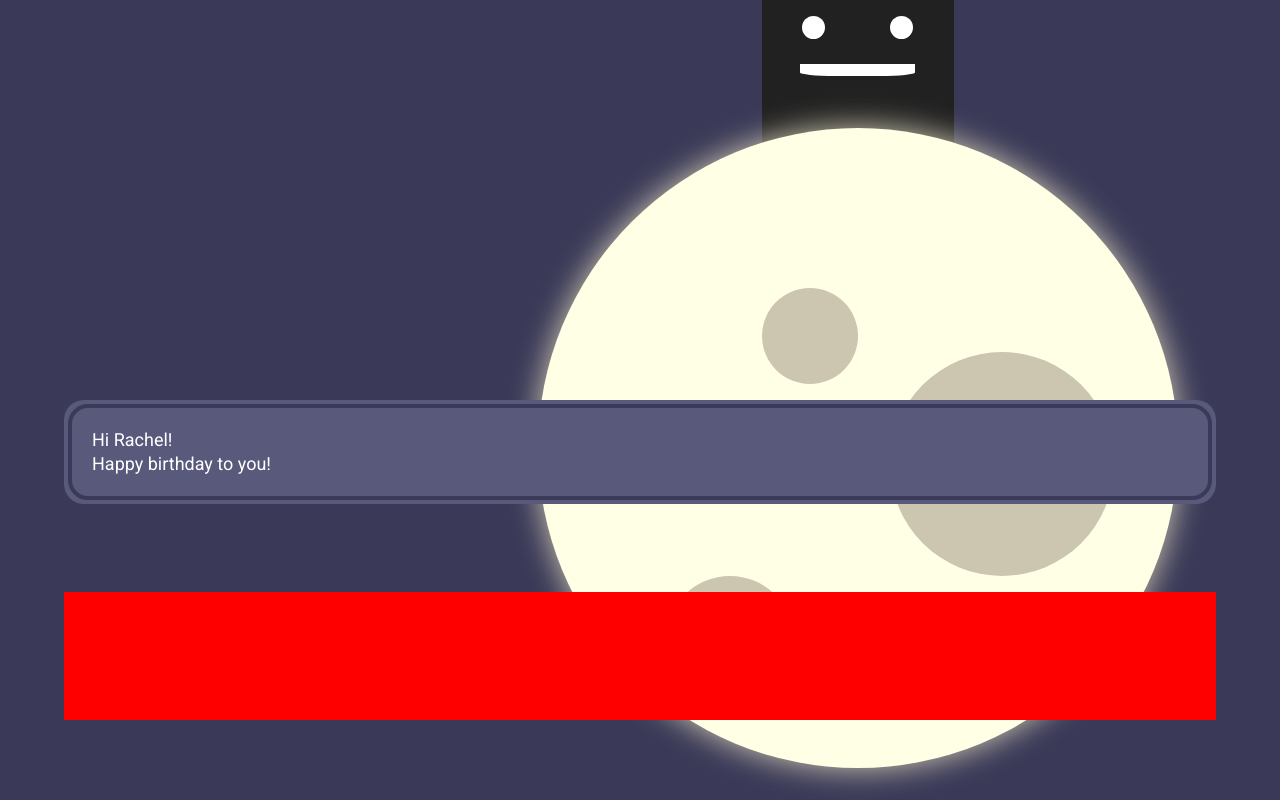
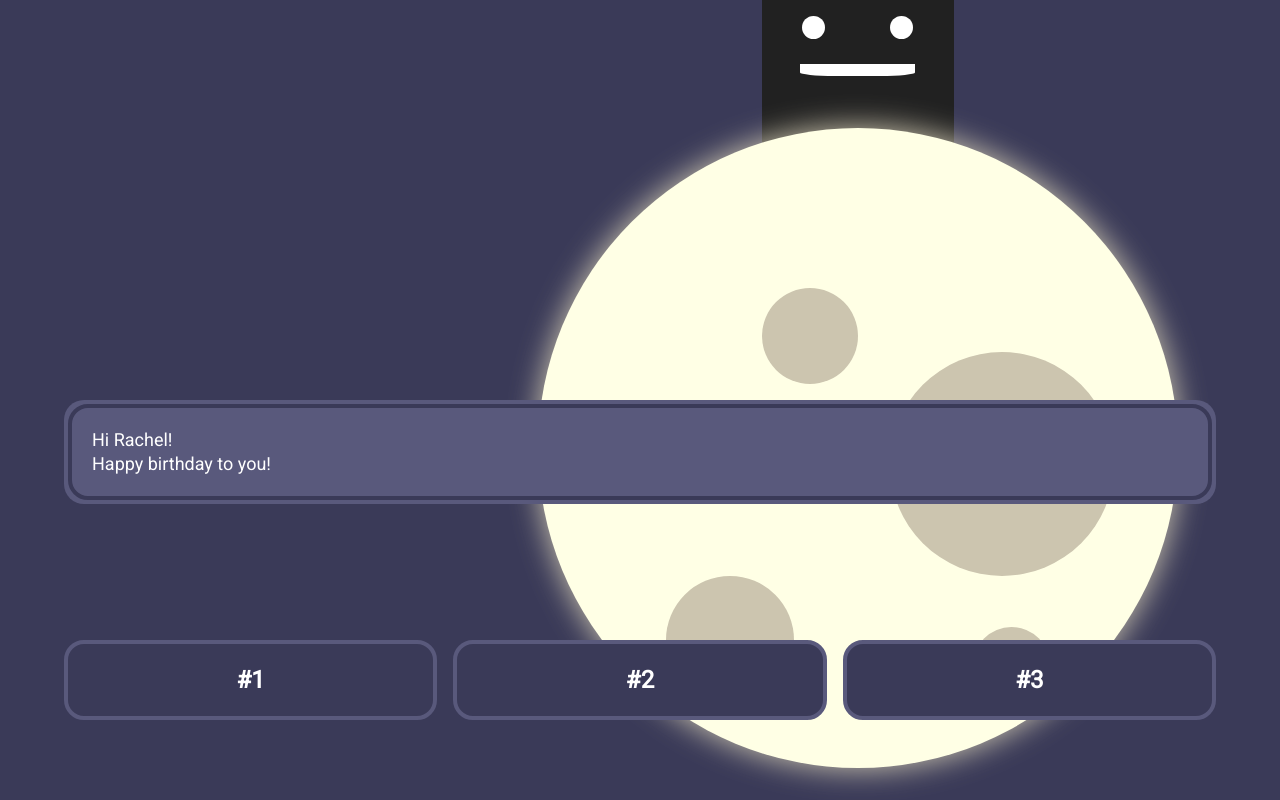
Before and after one commit to flaranda/happy-birthday-rachel, a Next.js app: page / in a window 1280 px wide. Built offline with nearby package versions, Linux system fonts and the light colour scheme.

Commit message:
feat(index): add animations to index

```diff
--- /dev/null
+++ b/src/components/Button.tsx
@@ -0,0 +1,39 @@
+import styled from 'styled-components';
+
+import { Color } from '../constants/Color';
+
+interface ButtonProps {
+  text: string;
+  onClick: () => void;
+}
+
+export const Button: React.FC<ButtonProps> = (props: ButtonProps) => {
+  return (
+    <ButtonBody onClick={props.onClick}>
+      <ButtonText>{props.text}</ButtonText>
+    </ButtonBody>
+  );
+};
+
+const ButtonBody = styled.div`
+  width: 100%;
+  height: 100%;
+  border-radius: 20px;
+  border: 4px solid ${Color.DialogBackground};
+  background-color: ${Color.SkyBackground};
+  padding: 24px;
+  text-align: center;
+
+  &:active {
+    background-color: ${Color.DialogBackground};
+  }
+`;
+
+const ButtonText = styled.p`
+  color: ${Color.White};
+  font-size: 24px;
+  line-height: 24px;
+  font-family: 'Roboto', sans-serif;
+  font-weight: bold;
+  white-space: pre-line;
+`;
--- a/src/components/Cat.tsx
+++ b/src/components/Cat.tsx
@@ -18,8 +18,8 @@ export const Cat: React.FC = () => {
     <>
       <CatBody>
         <CatHat />
-        <CatEye isLeft isBlinking={isBlinking} />
-        <CatEye isRight isBlinking={isBlinking} />
+        <CatEye position="left" isBlinking={isBlinking} />
+        <CatEye position="right" isBlinking={isBlinking} />
         <CatMouth />
       </CatBody>
     </>
@@ -81,19 +81,18 @@ const CatHat = styled.div`
 
 interface CatEyeProps {
   isBlinking: boolean;
-  isLeft?: boolean;
-  isRight?: boolean;
+  position: 'left' | 'right';
 }
 
-const CatEye = styled.div<CatEyeProps>`
+const CatEye = styled.div`
   position: absolute;
   height: 12%;
   width: 12%;
   background: ${Color.White};
   border-radius: 100%;
   top: 25%;
-  left: ${(props: CatEyeProps) => props.isLeft && '21%'};
-  right: ${(props: CatEyeProps) => props.isRight && '21%'};
+  left: ${(props: CatEyeProps) => props.position === 'left' && '21%'};
+  right: ${(props: CatEyeProps) => props.position === 'right' && '21%'};
   visibility: ${(props: CatEyeProps) =>
     props.isBlinking ? 'hidden' : 'visible'};
 `;
--- a/src/components/Dialog.tsx
+++ b/src/components/Dialog.tsx
@@ -7,11 +7,9 @@ interface DialogProps {
 
 export const Dialog: React.FC<DialogProps> = (props: DialogProps) => {
   return (
-    <>
-      <DialogBody>
-        <DialogText>{props.text}</DialogText>
-      </DialogBody>
-    </>
+    <DialogBody>
+      <DialogText>{props.text}</DialogText>
+    </DialogBody>
   );
 };
 
@@ -19,9 +17,8 @@ const DialogBody = styled.div`
   width: 100%;
   height: 100%;
   border-radius: 20px;
-  background-color: #59597c;
+  background-color: ${Color.DialogBackground};
   padding: 4px;
-  max-height: 104px;
 `;
 
 const DialogText = styled.p`
@@ -32,5 +29,5 @@ const DialogText = styled.p`
   white-space: pre-line;
   border-radius: 20px;
   padding: 20px;
-  border: 4px solid ${Color.Background};
+  border: 4px solid ${Color.SkyBackground};
 `;
--- a/src/components/GlobalStyles.tsx
+++ b/src/components/GlobalStyles.tsx
@@ -14,7 +14,7 @@ export const GlobalStyles: GlobalStyleComponent<
   body {
     width: 100%;
     height: 100%;
-    background-color: ${Color.Background};
+    background-color: ${Color.SkyBackground};
   }
 
   * {
--- a/src/constants/Color.ts
+++ b/src/constants/Color.ts
@@ -1,9 +1,10 @@
 export enum Color {
-  Background = '#3a3a58',
+  SkyBackground = '#3a3a58',
+  Cat = '#212121',
+  CatHat = '#f5a8b9',
   Cloud = '#c5cae9',
+  DialogBackground = '#59597c',
   MoonPrimary = '#ffffe5',
   MoonSecondary = '#ccc5af',
-  Cat = '#212121',
-  CatHat = '#f5a8b9',
   White = '#fff',
 }
--- a/src/pages/index.tsx
+++ b/src/pages/index.tsx
@@ -1,15 +1,48 @@
 import styled from 'styled-components';
+import { motion, Variants } from 'framer-motion';
+
 import { Cat } from '../components/Cat';
 import { Cloud } from '../components/Cloud';
 import { Dialog } from '../components/Dialog';
 import { Moon } from '../components/Moon';
 import { DialogTexts } from '../constants/DialogTexts';
+import { Button } from '../components/Button';
 
 const Index: React.FC = () => {
+  const moonContainerVariants: Variants = {
+    show: {
+      top: '16%',
+      transition: {
+        duration: 1,
+        delayChildren: 3,
+        delay: 1,
+      },
+    },
+    hide: {
+      top: '120%',
+    },
+  };
+
+  const catContainerVariants: Variants = {
+    show: {
+      top: '-25%',
+      transition: {
+        duration: 1,
+      },
+    },
+    hide: {
+      top: '20%',
+    },
+  };
+
   return (
     <Container>
-      <MoonContainer>
-        <CatContainer>
+      <MoonContainer
+        variants={moonContainerVariants}
+        animate="show"
+        initial="hide"
+      >
+        <CatContainer variants={catContainerVariants}>
           <Cat />
         </CatContainer>
         <Moon />
@@ -17,7 +50,11 @@ const Index: React.FC = () => {
       <DialogContainer>
         <Dialog text={DialogTexts.WELCOME_01} />
       </DialogContainer>
-      <ButtonsContainer></ButtonsContainer>
+      <ButtonsContainer>
+        <Button text="#1" onClick={() => {}} />
+        <Button text="#2" onClick={() => {}} />
+        <Button text="#3" onClick={() => {}} />
+      </ButtonsContainer>
     </Container>
   );
 };
@@ -29,7 +66,7 @@ const Container = styled.div`
   position: absolute;
 `;
 
-const CatContainer = styled.div`
+const CatContainer = styled(motion.div)`
   position: absolute;
   top: -25%;
   right: 35%;
@@ -37,7 +74,7 @@ const CatContainer = styled.div`
   height: 15vw;
 `;
 
-const MoonContainer = styled.div`
+const MoonContainer = styled(motion.div)`
   position: absolute;
   top: 16%;
   right: 8%;
@@ -56,11 +93,14 @@ const DialogContainer = styled.div`
 const ButtonsContainer = styled.div`
   position: absolute;
   width: 90vw;
-  height: 10vw;
   left: 5vw;
   right: 5vw;
   bottom: 10%;
-  background-color: red;
+  display: flex;
+
+  & > :not(:first-child) {
+    margin-left: 16px;
+  }
 `;
 
 export default Index;
```
